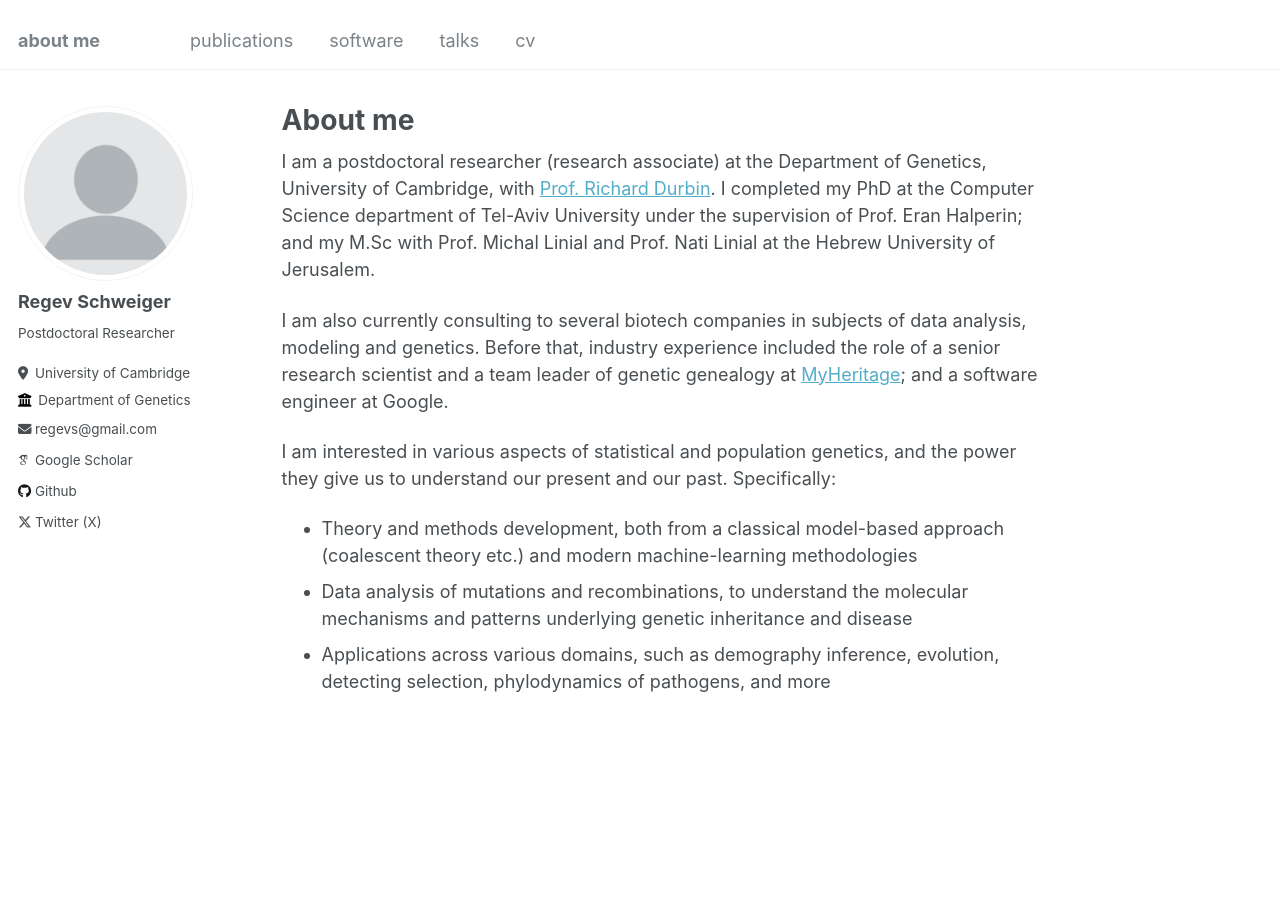
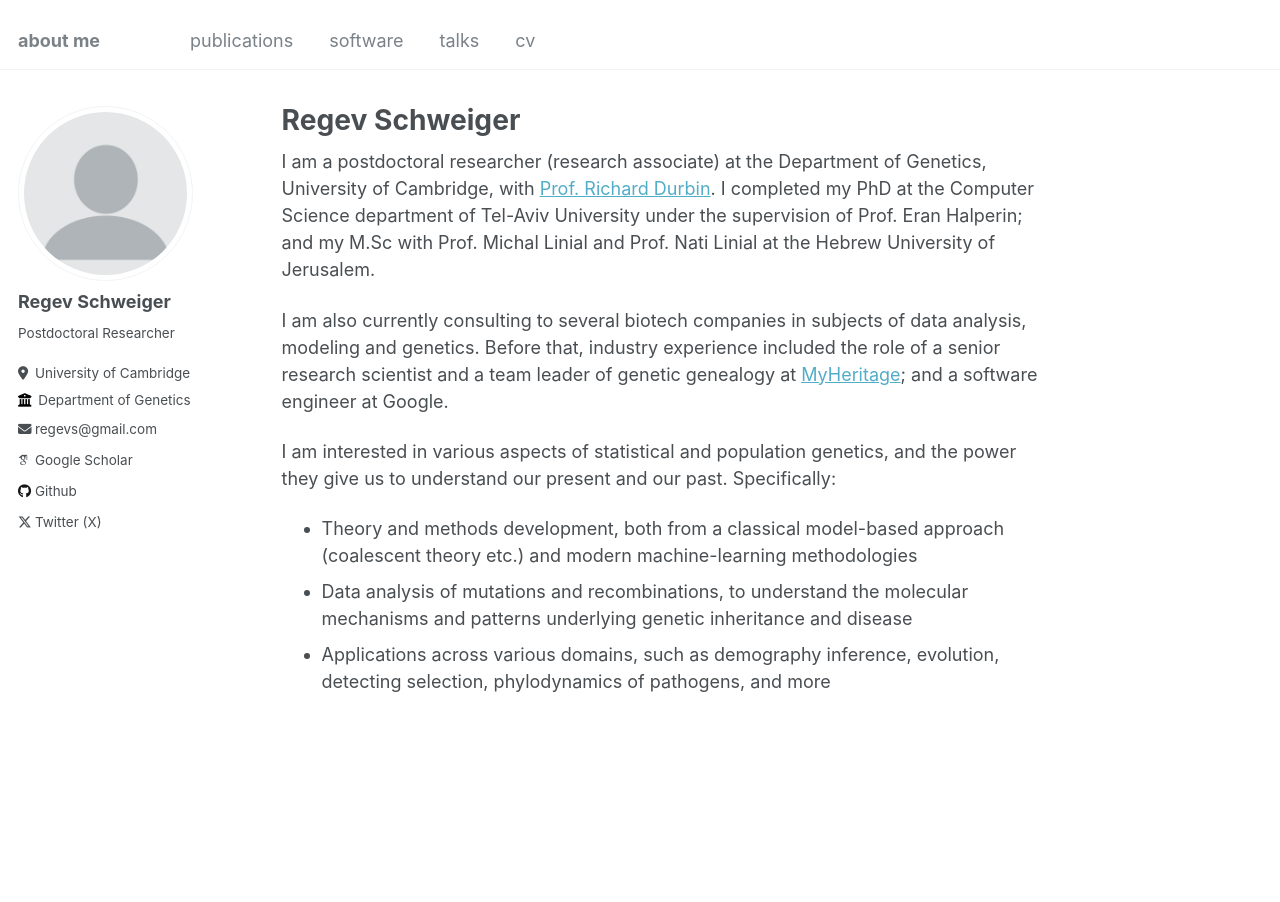
Before and after one commit to regevs/regevs.github.io, a Jekyll site: the page built from _pages/about.md, in a window 1280 px wide. Built offline with Jekyll 4.4.1, drawn with Linux system fonts in a browser that asks for light colours; some web fonts are replaced.

Commit message:
Update about.md

```diff
--- a/_pages/about.md
+++ b/_pages/about.md
@@ -1,6 +1,6 @@
 ---
 permalink: /
-title: "About me"
+title: "Regev Schweiger"
 author_profile: true
 redirect_from:
   - /about/
```
